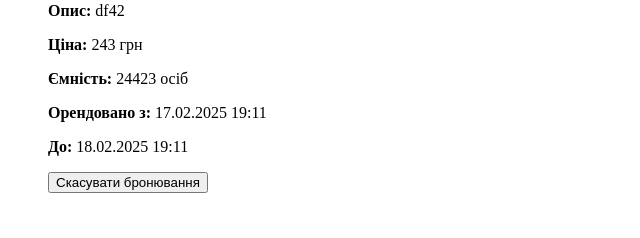
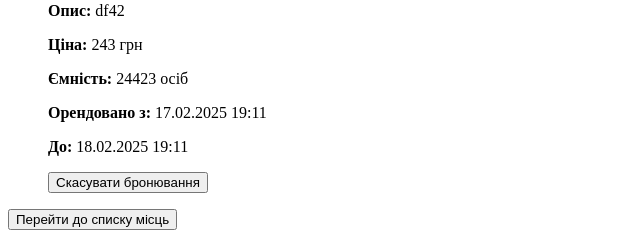
Before and after one commit to Muraridji/ProjectBooking, a Django app: page /profile/ in a window 1280 px wide. Shown: the part 2014-2252 px from the top of the page, without its empty margins (0-640 px from the left). Before the commit the page ends 2207 px from the top, so only its background shows below. Run offline with Django 5.2, Linux system fonts and the light colour scheme; a user stored in the database is signed in; data comes from the database, SQL or seed files in the repository.

Commit message:
Added return button to user profile html

```diff
--- a/templates/booking/user_profile.html
+++ b/templates/booking/user_profile.html
@@ -20,12 +20,18 @@
                 <p><strong>Ємність:</strong> {{ booking.place.capacity }} осіб</p>
                 <p><strong>Орендовано з:</strong> {{ booking.start_time|date:"d.m.Y H:i" }}</p>
                 <p><strong>До:</strong> {{ booking.end_time|date:"d.m.Y H:i" }}</p>
+
+
                 <button class="cancel-booking" data-booking-id="{{ booking.id }}">Скасувати бронювання</button>
             </li>
         {% empty %}
             <li>У вас немає орендованих місць.</li>
         {% endfor %}
     </ul>
+
+    <a href="{% url 'places' %}">
+        <button>Перейти до списку місць</button>
+    </a>
 
     <script>
         $(document).ready(function() {
```
